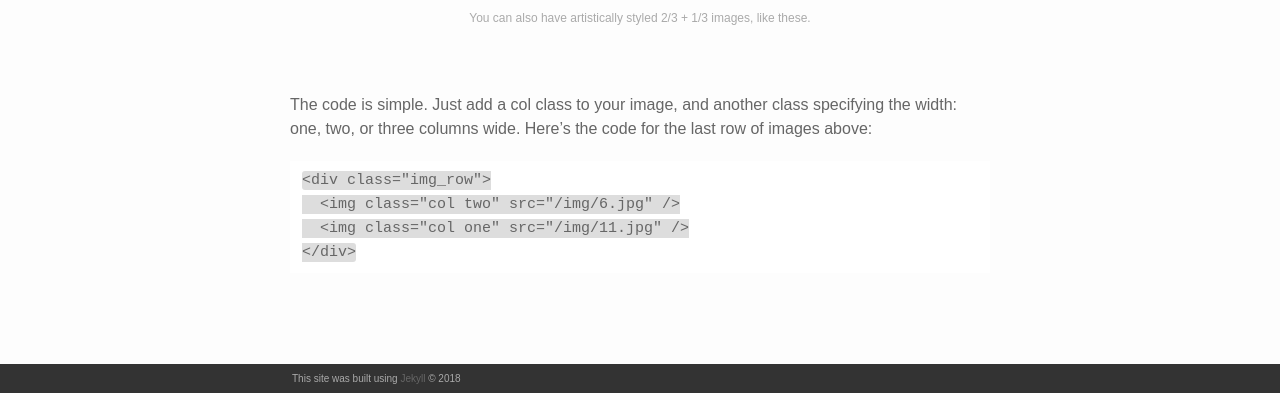
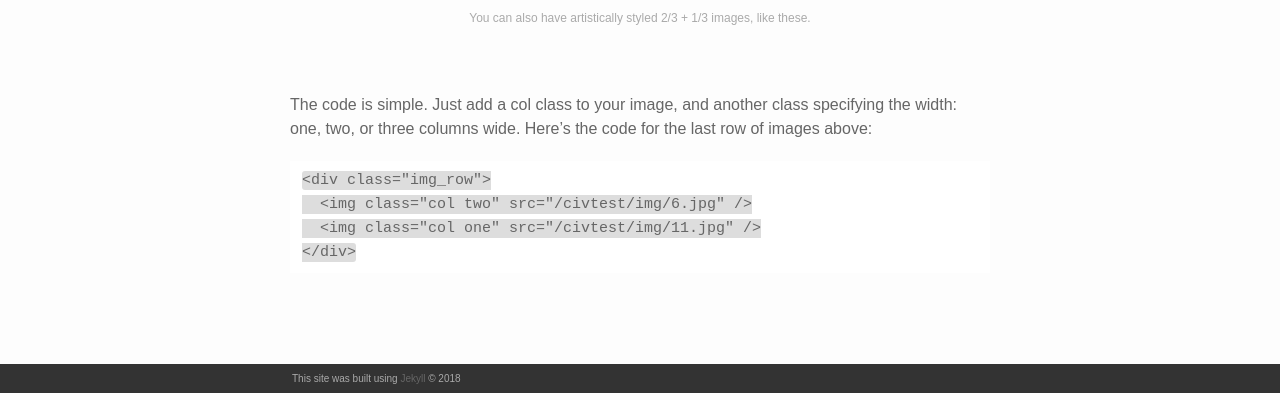
Before and after one commit to dc25/civtest, a Jekyll site: the page built from _portfolio/6_project.markdown, in a window 1280 px wide and 900 px high, scrolled down 1023 px, cut to the strip 507-900 px from the top of the window. Built offline with Jekyll 4.4.1, drawn with Linux system fonts in a browser that asks for light colours; nearby versions of some CDN libraries; some web fonts are replaced.

Commit message:
added baseurl "civtest"

```diff
--- a/_config.yml
+++ b/_config.yml
@@ -2,6 +2,7 @@
 title: civic studio
 email: civicstudio@gvsu.edu
 description: practicing and presenting art in public contexts.
+baseurl: /civtest
 twitter_username: twitter_username
 github_username:  github_username
 
```
